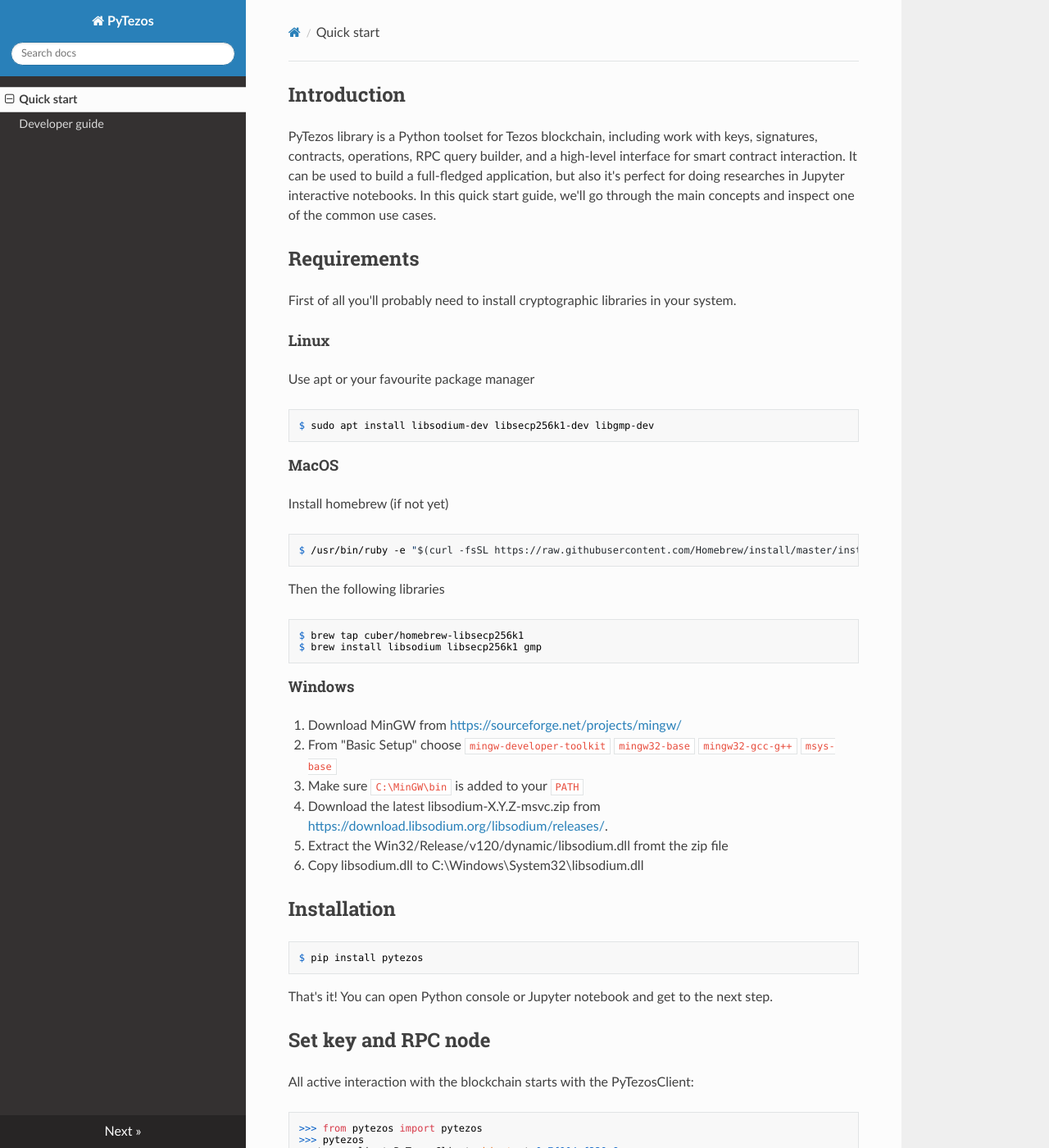
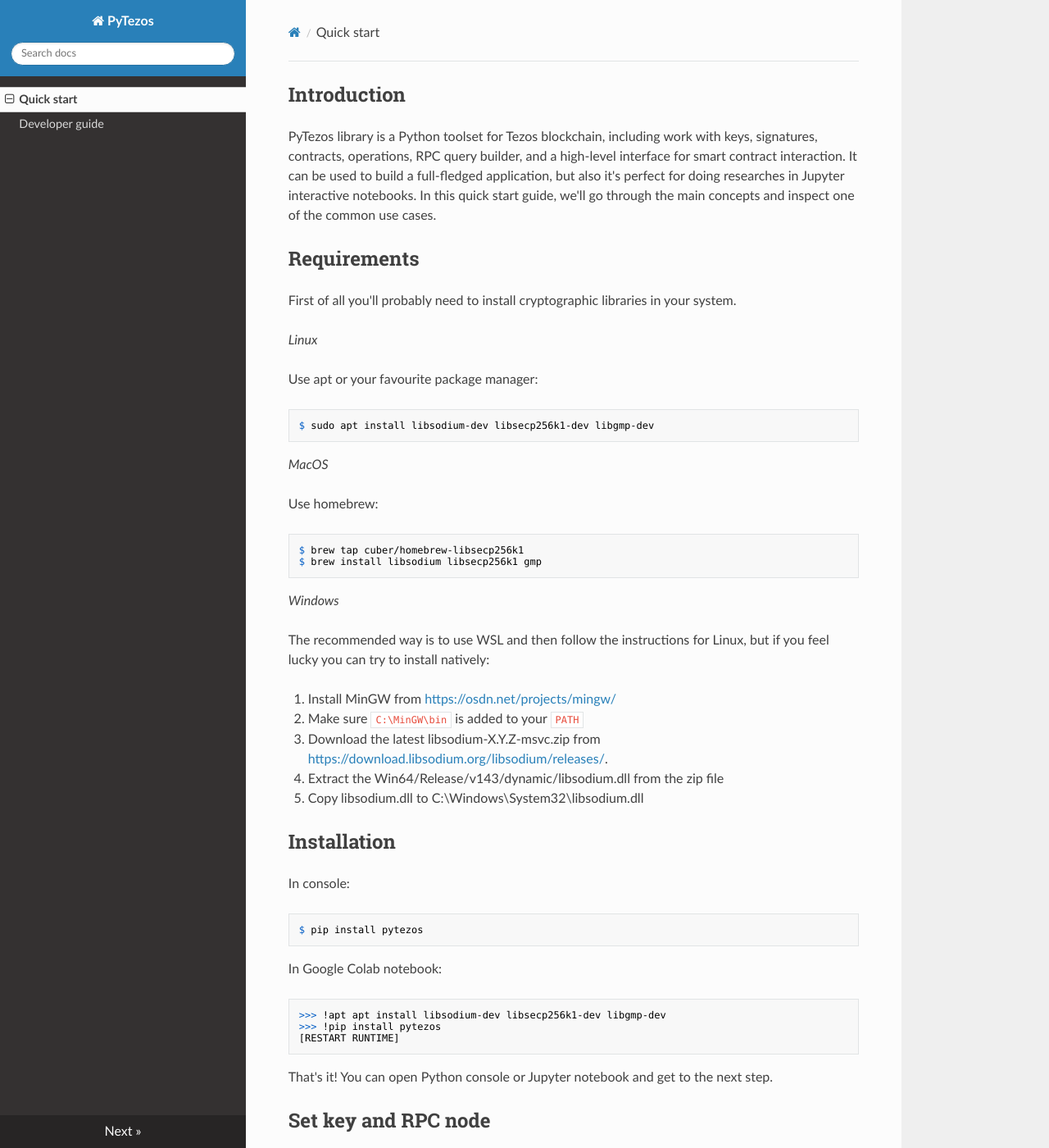
Before and after one commit to murbard/pytezos, an MkDocs documentation site: the page built from docs/index.md, in a window 1280 px wide and 1400 px high. Shown: the whole window at 82% size. Built offline with MkDocs 1.6.1, drawn with Linux system fonts in a browser that asks for light colours; nearby versions of some CDN libraries.

````diff
--- a/docs/index.md
+++ b/docs/index.md
@@ -9,40 +9,45 @@
 
 First of all you'll probably need to install cryptographic libraries in your system.
 
-#### Linux
+*Linux*
 
-Use apt or your favourite package manager
+Use apt or your favourite package manager:
 ```
 $ sudo apt install libsodium-dev libsecp256k1-dev libgmp-dev
 ```
 
-#### MacOS
+*MacOS*
 
-Install homebrew (if not yet)
-```
-$ /usr/bin/ruby -e "$(curl -fsSL https://raw.githubusercontent.com/Homebrew/install/master/install)"
-```
-
-Then the following libraries
+Use homebrew:
 ```
 $ brew tap cuber/homebrew-libsecp256k1
 $ brew install libsodium libsecp256k1 gmp
 ```
 
-#### Windows
+*Windows*
 
-1. Download MinGW from [https://sourceforge.net/projects/mingw/](https://sourceforge.net/projects/mingw/)
-2. From "Basic Setup" choose `mingw-developer-toolkit` `mingw32-base` `mingw32-gcc-g++` `msys-base`
-3. Make sure `C:\MinGW\bin` is added to your `PATH`
-4. Download the latest libsodium-X.Y.Z-msvc.zip from [https://download.libsodium.org/libsodium/releases/](https://download.libsodium.org/libsodium/releases/).
-5. Extract the Win32/Release/v120/dynamic/libsodium.dll fromt the zip file
-6. Copy libsodium.dll to C:\Windows\System32\libsodium.dll
+The recommended way is to use WSL and then follow the instructions for Linux,
+but if you feel lucky you can try to install natively:
+
+1. Install MinGW from [https://osdn.net/projects/mingw/](https://osdn.net/projects/mingw/)
+2. Make sure `C:\MinGW\bin` is added to your `PATH`
+3. Download the latest libsodium-X.Y.Z-msvc.zip from [https://download.libsodium.org/libsodium/releases/](https://download.libsodium.org/libsodium/releases/).
+4. Extract the Win64/Release/v143/dynamic/libsodium.dll from the zip file
+5. Copy libsodium.dll to C:\Windows\System32\libsodium.dll
 
 
 ## Installation
 
+In console:
 ```
 $ pip install pytezos
+```
+
+In Google Colab notebook:
+```python
+>>> !apt apt install libsodium-dev libsecp256k1-dev libgmp-dev
+>>> !pip install pytezos
+[RESTART RUNTIME]
 ```
 
 That's it! You can open Python console or Jupyter notebook and get to the next step.
--- a/pyproject.toml
+++ b/pyproject.toml
@@ -1,6 +1,6 @@
 [tool.poetry]
 name = "pytezos"
-version = "2.0.3"
+version = "2.0.4"
 description = "Python toolkit for Tezos"
 license = "MIT"
 authors = ["Michael Zaikin <mz@baking-bad.org>", "Arthur Breitman", "Roman Serikov"]
````
Also changed, not shown: README.md (+17 -13 lines), 1 other file.
